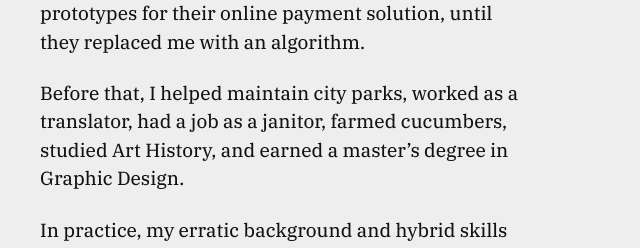
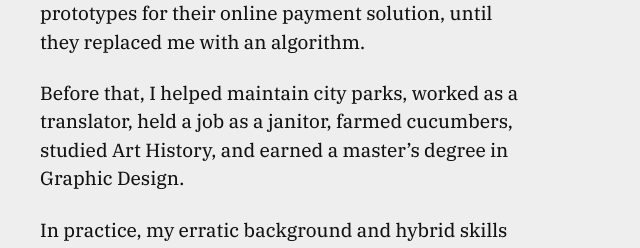
Before and after one commit to p-p-k/p-p-k.github.io, a plain HTML site: page index.html in a window 1280 px wide. Shown: the part 1577-1825 px from the top of the page, 0-640 px from the left. Drawn offline with nearby package versions, Linux system fonts and the light colour scheme.

Commit message:
Update index.html

```diff
--- a/index.html
+++ b/index.html
@@ -146,7 +146,7 @@
             for their online payment
             solution, until they replaced me with an algorithm.</p>
 
-          <p>Before that, I helped maintain city parks, worked as a translator, had a job as a janitor, farmed
+          <p>Before that, I helped maintain city parks, worked as a translator, held a job as a janitor, farmed
             cucumbers, studied Art
             History, and earned a master’s degree in Graphic Design.</p>
 
```
